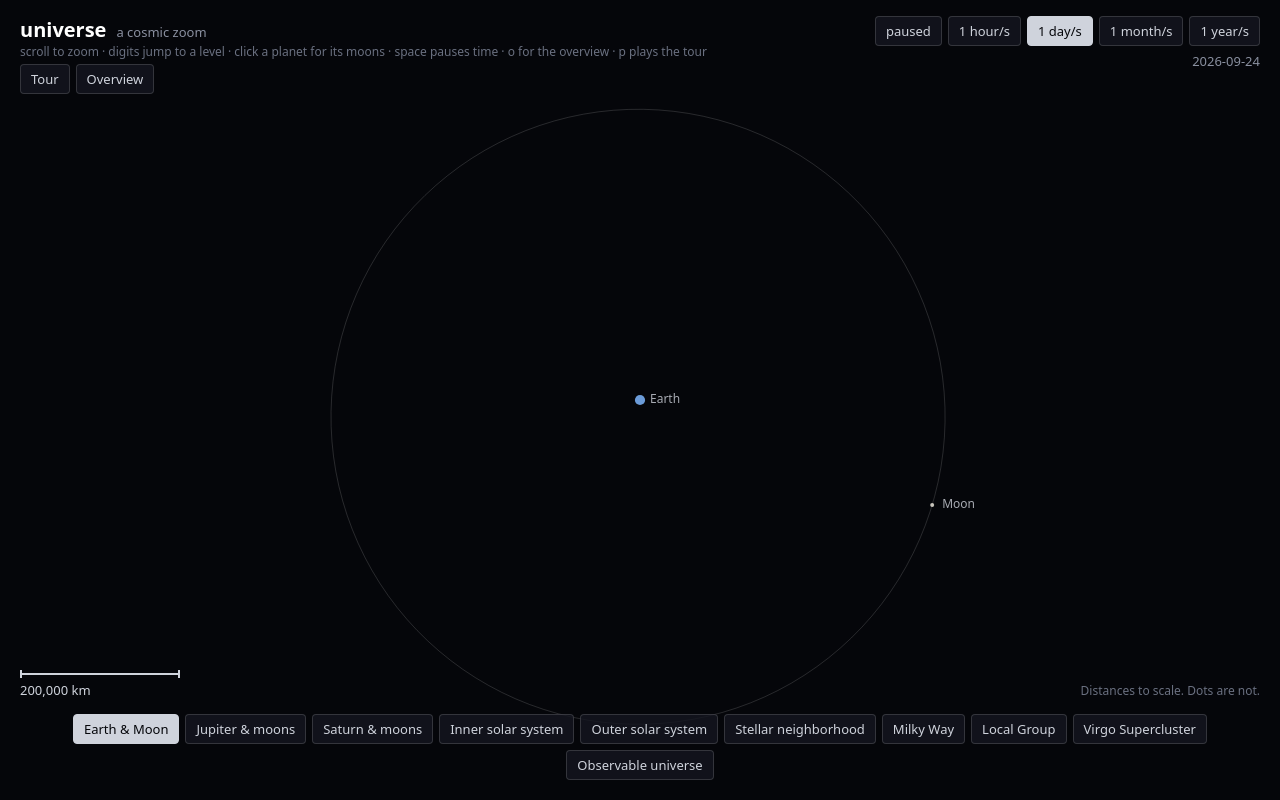
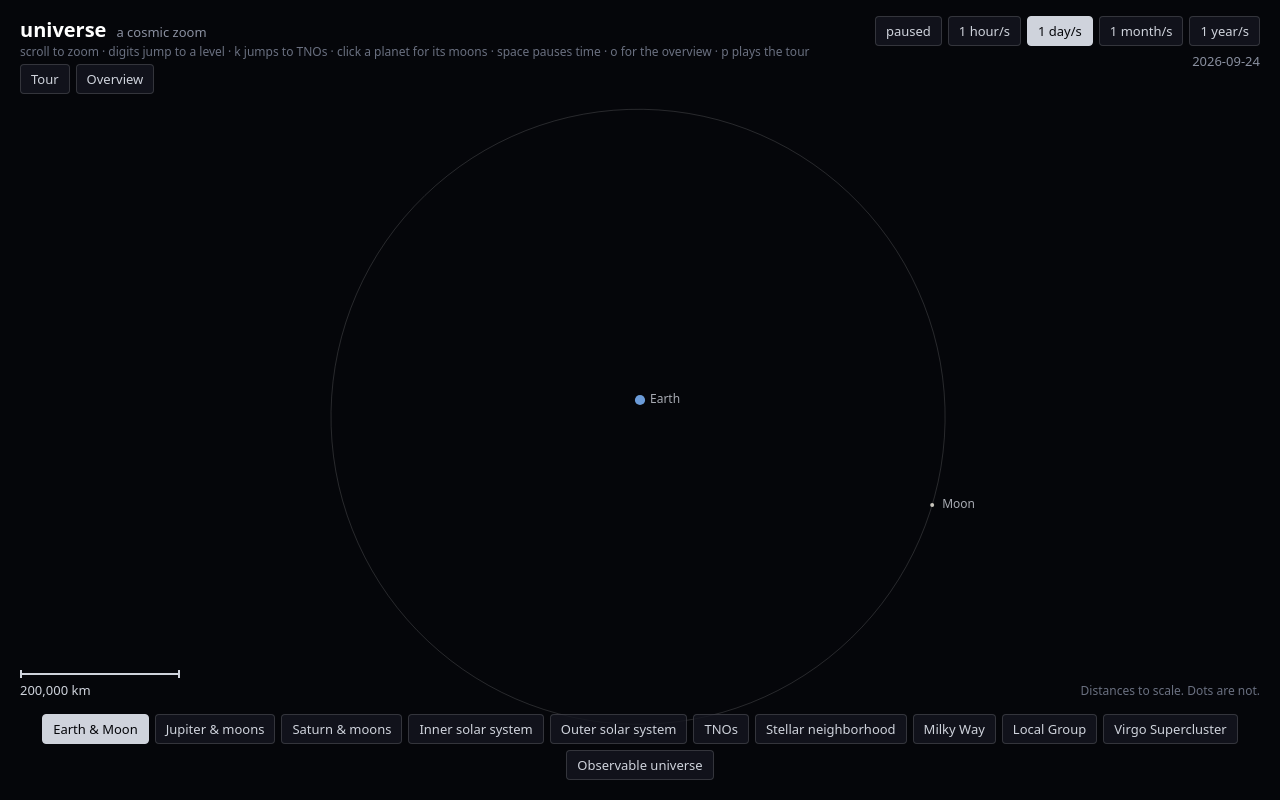
Before and after one commit to chirs/universe, a website with bundled scripts: page www/index.html in a window 1280 px wide. Built offline with nearby package versions, Linux system fonts and the light colour scheme.

Commit message:
Add trans-Neptunian region level

```diff
--- a/www/index.html
+++ b/www/index.html
@@ -11,7 +11,7 @@
   <canvas id="space"></canvas>
   <div id="hud">
     <div id="title">universe<span>a cosmic zoom</span></div>
-    <div id="help">scroll to zoom · digits jump to a level · click a planet for its moons · space pauses time · o for the overview · p plays the tour</div>
+    <div id="help">scroll to zoom · digits jump to a level · k jumps to TNOs · click a planet for its moons · space pauses time · o for the overview · p plays the tour</div>
     <div id="modes"><button id="tour" title="p">Tour</button><button id="overview" title="o">Overview</button></div>
     <div id="time">
       <div id="speeds"></div>
--- a/www/js/main.js
+++ b/www/js/main.js
@@ -1,7 +1,7 @@
 import { AU, LY, KM, SCALE_UNITS, DAY_S, PLANETS } from './data.js';
 import {
   daysSinceJ2000, lerp, lerpLog, easeInOut, layerAlpha, niceScaleBar,
-  levelFromHash, hashForView, moonSystemRadius, formatDate, shouldIgnoreGlobalKeys,
+  levelFromHash, levelFromShortcut, hashForView, moonSystemRadius, formatDate, shouldIgnoreGlobalKeys,
   skyToPlane, orbitalPosition, placeLabel, TOUR, TOUR_HOLD_MS, tourLegMs,
 } from './util.js';
 import { LAYERS, GALACTIC_CENTER } from './scenes.js';
@@ -14,16 +14,18 @@ const planet = (name) => PLANETS.find((p) => p.name === name);
 
 // A level with `follow` is centered on that planet's current position.
 export const LEVELS = [
-  { id: 'earth-moon', name: 'Earth & Moon', radius: 5e5 * KM, follow: planet('Earth') },
-  { id: 'jupiter', name: 'Jupiter & moons', radius: 2.4e6 * KM, follow: planet('Jupiter') },
-  { id: 'saturn', name: 'Saturn & moons', radius: moonSystemRadius(planet('Saturn')), follow: planet('Saturn') },
-  { id: 'inner', name: 'Inner solar system', radius: 2 * AU, cx: 0, cy: 0 },
-  { id: 'outer', name: 'Outer solar system', radius: 50 * AU, cx: 0, cy: 0 },
-  { id: 'stars', name: 'Stellar neighborhood', radius: 20 * LY, cx: 0, cy: 0 },
-  { id: 'milky-way', name: 'Milky Way', radius: 60e3 * LY, cx: GALACTIC_CENTER.x, cy: GALACTIC_CENTER.y },
-  { id: 'local-group', name: 'Local Group', radius: 3e6 * LY, cx: M31.x / 2, cy: M31.y / 2 },
-  { id: 'virgo', name: 'Virgo Supercluster', radius: 60e6 * LY, cx: VIRGO.x / 2, cy: VIRGO.y / 2 },
-  { id: 'universe', name: 'Observable universe', radius: 50e9 * LY, cx: 0, cy: 0 },
+  { id: 'earth-moon', name: 'Earth & Moon', shortcut: '1', radius: 5e5 * KM, follow: planet('Earth') },
+  { id: 'jupiter', name: 'Jupiter & moons', shortcut: '2', radius: 2.4e6 * KM, follow: planet('Jupiter') },
+  { id: 'saturn', name: 'Saturn & moons', shortcut: '3', radius: moonSystemRadius(planet('Saturn')), follow: planet('Saturn') },
+  { id: 'inner', name: 'Inner solar system', shortcut: '4', radius: 2 * AU, cx: 0, cy: 0 },
+  { id: 'outer', name: 'Outer solar system', shortcut: '5', radius: 50 * AU, cx: 0, cy: 0 },
+  { id: 'trans-neptunian', name: 'TNOs', shortcut: 'k', radius: 120 * AU, cx: 0, cy: 0,
+    caption: 'Official dwarf planets: Pluto, Haumea, Makemake, Eris. Other labeled TNOs are candidates.' },
+  { id: 'stars', name: 'Stellar neighborhood', shortcut: '6', radius: 20 * LY, cx: 0, cy: 0 },
+  { id: 'milky-way', name: 'Milky Way', shortcut: '7', radius: 60e3 * LY, cx: GALACTIC_CENTER.x, cy: GALACTIC_CENTER.y },
+  { id: 'local-group', name: 'Local Group', shortcut: '8', radius: 3e6 * LY, cx: M31.x / 2, cy: M31.y / 2 },
+  { id: 'virgo', name: 'Virgo Supercluster', shortcut: '9', radius: 60e6 * LY, cx: VIRGO.x / 2, cy: VIRGO.y / 2 },
+  { id: 'universe', name: 'Observable universe', shortcut: '0', radius: 50e9 * LY, cx: 0, cy: 0 },
 ];
 
 // Moon systems without a button, reached by clicking the planet or by hash.
@@ -55,6 +57,7 @@ const scalebarEl = document.getElementById('scalebar');
 const overviewBtn = document.getElementById('overview');
 const tourBtn = document.getElementById('tour');
 const captionEl = document.getElementById('caption');
+const DEFAULT_CAPTION = 'Distances to scale. Dots are not.';
 
 const cam = { cx: 0, cy: 0, mpp: 1, follow: null, followPos: null };
 let anim = null;
@@ -240,6 +243,7 @@ function updateHud() {
   tourBtn.classList.toggle('active', !!tour);
   scalebarEl.hidden = overview;
   captionEl.hidden = overview;
+  captionEl.textContent = near.caption || DEFAULT_CAPTION;
 }
 
 function frame(now) {
@@ -278,11 +282,11 @@ function frame(now) {
 }
 
 function buildHud() {
-  LEVELS.forEach((lv, i) => {
+  LEVELS.forEach((lv) => {
     const b = document.createElement('button');
     b.textContent = lv.name;
     b.dataset.id = lv.id;
-    b.title = `${(i + 1) % 10}`;
+    b.title = lv.shortcut;
     b.addEventListener('click', () => { stopTour(); goTo(lv); });
     levelsEl.appendChild(b);
   });
@@ -310,9 +314,10 @@ canvas.addEventListener('click', () => {
 
 window.addEventListener('keydown', (e) => {
   if (shouldIgnoreGlobalKeys(e.target.tagName, e.target.isContentEditable)) return;
+  const level = levelFromShortcut(e.key, LEVELS);
   if (e.key === '+' || e.key === '=') zoomAt(w / 2, h / 2, 0.8);
   else if (e.key === '-' || e.key === '_') zoomAt(w / 2, h / 2, 1.25);
-  else if (/^[0-9]$/.test(e.key) && LEVELS[(Number(e.key) + 9) % 10]) { stopTour(); goTo(LEVELS[(Number(e.key) + 9) % 10]); }
+  else if (level) { stopTour(); goTo(level); }
   else if (e.key === ' ') { e.preventDefault(); speed = speed.perSec ? SPEEDS[0] : SPEEDS[1]; }
   else if (e.key === 'o') { stopTour(); setOverview(!overview); }
   else if (e.key === 'p') { if (tour) stopTour(); else startTour(); }
--- a/www/js/util.js
+++ b/www/js/util.js
@@ -99,6 +99,10 @@ export function levelFromHash(hash, levels) {
   return levels.find((lv) => lv.id === id) || levels[0];
 }
 
+export function levelFromShortcut(key, levels) {
+  return levels.find((lv) => lv.shortcut === key.toLowerCase()) || null;
+}
+
 export function hashForView(overview, levelId) {
   return overview ? '#overview' : `#${levelId}`;
 }
@@ -136,7 +140,10 @@ export function placeLabel(x, y, w, h, placed, bounds, gap = 8) {
 
 // Stops of the guided tour, in order, and how long a leg between two zooms
 // should take: a fixed rate of about a second per decade, plus a floor.
-export const TOUR = ['earth-moon', 'inner', 'outer', 'stars', 'milky-way', 'local-group', 'virgo', 'universe'];
+export const TOUR = [
+  'earth-moon', 'inner', 'outer', 'trans-neptunian', 'stars',
+  'milky-way', 'local-group', 'virgo', 'universe',
+];
 export const TOUR_HOLD_MS = 2500;
 
 export function tourLegMs(fromMpp, toMpp) {
```
Also changed, not shown: www/tests/test.js (+18 -2 lines), README.md.
